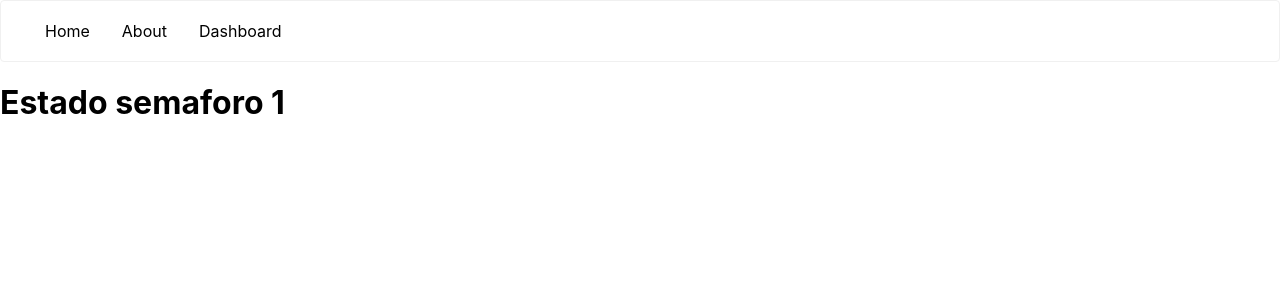
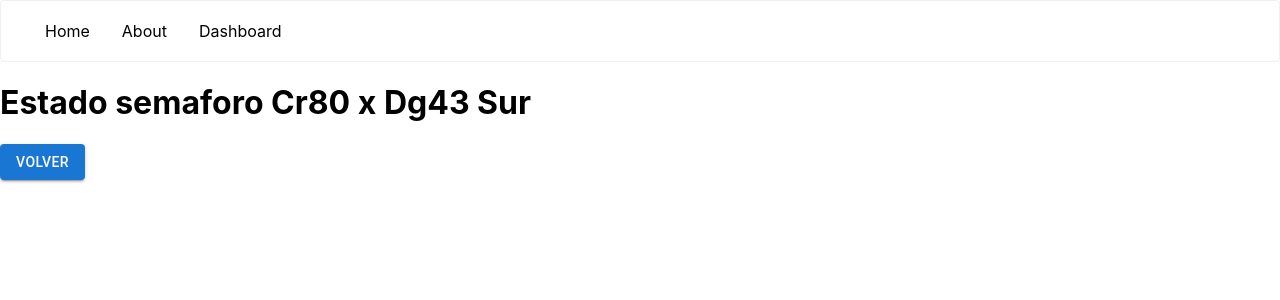
Before and after one commit to HectorManuelGomez/proyecto-semaforo, a Next.js app: page /dashboard/1 in a window 1280 px wide. Shown: the top 300 px of the page. Built offline with nearby package versions, Linux system fonts and the light colour scheme.

Commit message:
Cambios dashboard

```diff
--- a/app/dashboard/[id]/page.jsx
+++ b/app/dashboard/[id]/page.jsx
@@ -1,9 +1,43 @@
 // const fetchData = () => {
 //   return fetch("").then((rest) => rest.json());
 // };
+"use client";
+import { Button, Grid } from "@mui/material";
+import { DataGrid } from '@mui/x-data-grid';
+import Link from "next/link";
+
+const getTabla = (id) => {
+  const listaSemaforos = {
+    1: "Cr80 x Dg43 Sur",
+    2: "Cl34 x Cr28",
+    3: "Cra13 x Cl41",
+  };
+  const error = "Error, se requiere semaforo";
+  const semaforo = listaSemaforos[id] || error;
+  return semaforo;
+};
+
+
 
 export default function Dashboard({ params }) {
   const { id } = params;
   // const data = await fetchData()
-  return <h1>Estado semaforo {id}</h1>;
+  return (
+    <>
+      <h1>Estado semaforo {getTabla(id)}</h1>
+      <Grid
+        container
+        item
+        sm={12}
+        direction="row"
+        justifyContent="flex-end"
+        alignItems="center"
+      >
+        {/* <DataGrid rows={data} /> */}
+      </Grid>
+      <Link href="/dashboard">
+        <Button variant="contained">Volver</Button>
+      </Link>
+    </>
+  );
 }
--- a/package.json
+++ b/package.json
@@ -3,12 +3,16 @@
   "version": "0.1.0",
   "private": true,
   "scripts": {
-    "dev": "next dev --turbo",
+    "dev": "next dev",
     "build": "next build",
     "start": "next start",
     "lint": "next lint"
   },
   "dependencies": {
+    "@emotion/react": "^11.10.5",
+    "@emotion/styled": "^11.10.5",
+    "@mui/material": "^5.10.13",
+    "@mui/x-data-grid": "^5.17.10",
     "eslint": "8.26.0",
     "eslint-config-next": "13.0.2",
     "next": "13.0.2",
```
Also changed, not shown: 1 other file (tests, documents, lock files or other folders).
